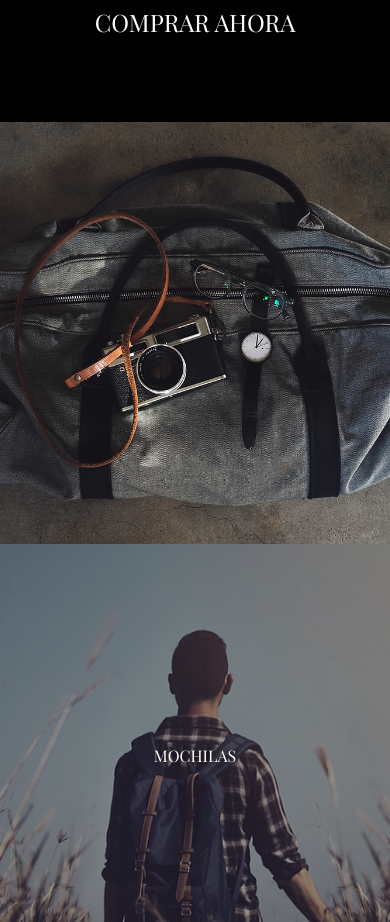
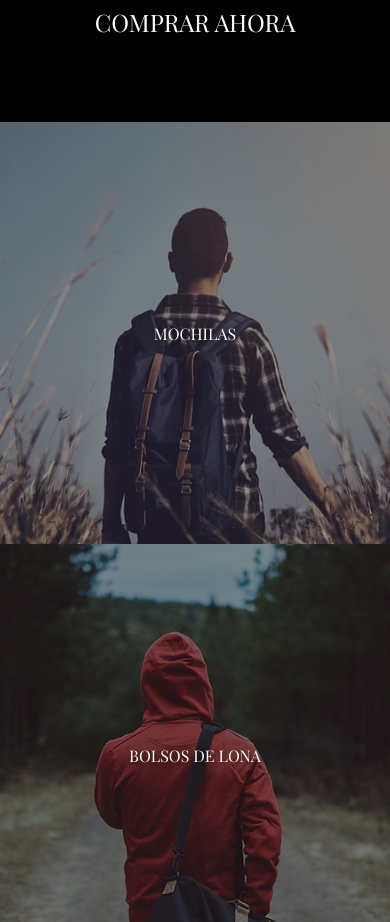
Before and after one commit to alvarezjp/nortePolo, a React (Vite) app: page / in a window 390 px wide. Shown: the part 1060-1982 px from the top of the page. Built offline with nearby package versions, Linux system fonts and the light colour scheme; a web font is replaced by a local one.

Commit message:
terminado la modificacion de new commer y imgMenu

```diff
--- a/src/Components/NewComers/index.jsx
+++ b/src/Components/NewComers/index.jsx
@@ -2,6 +2,7 @@ import React from "react";
 import styled from "styled-components";
 import { Title, SubTitle } from "../UI";
 import { tabletS } from "../UI/variables";
+import { useMediaQuery } from "react-responsive";
 
 const StyledNewComers = styled.section`
   display: flex;
@@ -45,6 +46,7 @@ const StyledImg = styled.div`
 `;
 
 const NewComers = () => {
+  const screenFono = useMediaQuery({minWidth:tabletS})
   return (
     <StyledNewComers id="down">
       <BoxText>
@@ -52,7 +54,7 @@ const NewComers = () => {
         <StyledTitle>LLEGADOS</StyledTitle>
         <SubTitle> COMPRAR AHORA</SubTitle>
       </BoxText>
-      <StyledImg />
+     {screenFono &&  (<StyledImg />)}
     </StyledNewComers>
   );
 };
```
